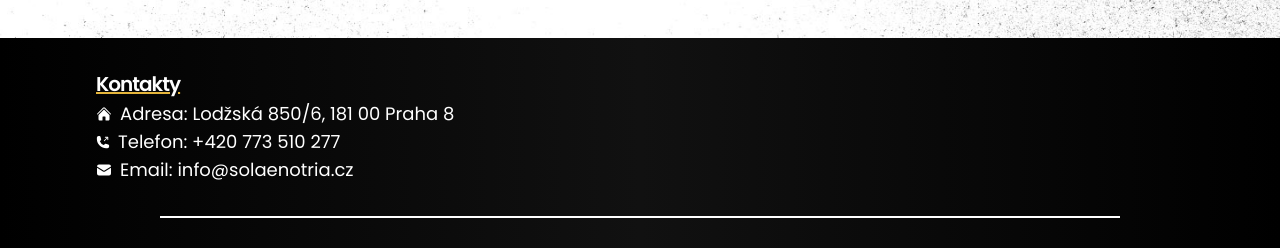
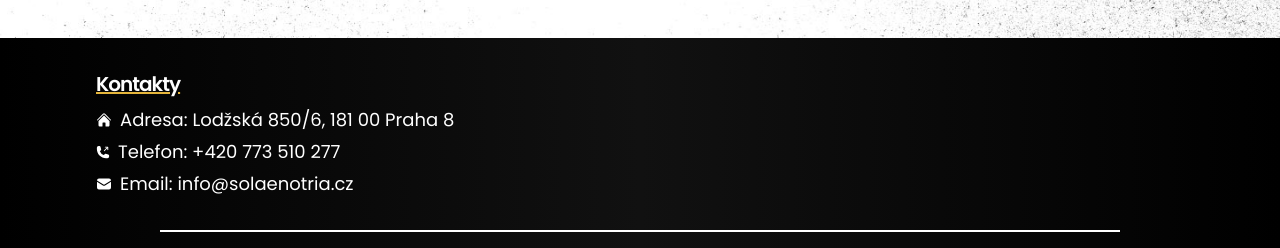
Before and after one commit to TomasLukes/sola-enotria, a Next.js app: page / in a window 1280 px wide. Shown: the part 4178-4426 px from the top of the page. Built offline with nearby package versions, Linux system fonts and the light colour scheme.

Commit message:
fix: spacing, layout breaks

```diff
--- a/app/components/Contacts/Contacts.tsx
+++ b/app/components/Contacts/Contacts.tsx
@@ -6,19 +6,21 @@
     <section className="w-full gradient-dark text-white">
       <div className="container-base py-8">
         <div>
-          <h5 className="subheading pb-0.5 underline decoration-accent">Kontakty</h5>
-          <span className="flex items-center gap-2">
+          <h5 className="subheading pb-2 underline decoration-accent">Kontakty</h5>
+          <ul className="flex flex-col gap-1">
+            <li className="flex items-center gap-2">
               <HomeIcon className="w-4 h-4" />
               <p className="paragraph">Adresa: Lodžská 850/6, 181 00 Praha 8</p>
-          </span>
-          <span className="flex items-center gap-2">
+            </li>
+            <li className="flex items-center gap-2">
               <PhoneArrowUpRightIcon className="w-3.5 h-3.5" />
               <p className="paragraph">Telefon: +420 773 510 277</p>
-          </span>
-          <span className="flex items-center gap-2">
+            </li>
+            <li className="flex items-center gap-2">
               <EnvelopeIcon className="w-4 h-4" />
               <p className="paragraph">Email: info@solaenotria.cz</p>
-          </span>
+            </li>
+          </ul>
         </div>
       </div>
     </section>
--- a/app/components/DailyMenu/MenuItem.tsx
+++ b/app/components/DailyMenu/MenuItem.tsx
@@ -1,11 +1,11 @@
 const MenuItem = ({ name, description, price }: any) => {
   return (
-    <div className="w-full flex items-start justify-between gap-2 md:gap-4 py-4 text-white">
+    <div className="w-full flex items-start justify-between gap-4 py-4 text-white">
       <span>
         <p className="text-base font-medium">{name}</p>
         {Boolean(description) && <p className="text-sm font-light">{description}</p>}
       </span>
-      <p className="italic text-nowrap shrink-0">{price},- Kč</p>
+      <p className="min-w-fit italic text-nowrap shrink-0">{price},- Kč</p>
     </div>
   );
 };
```
Lines whose indentation alone changed are shown as unchanged.
